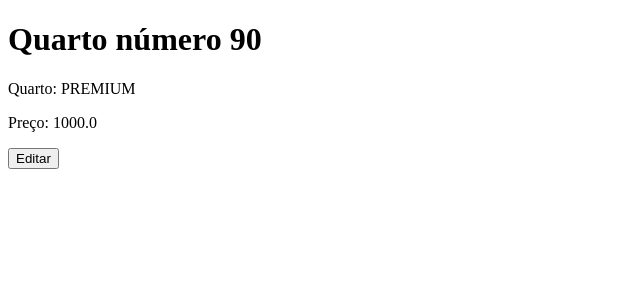
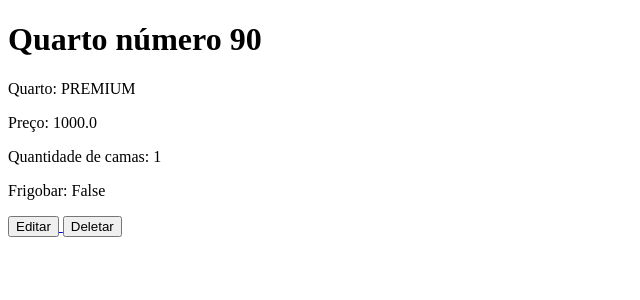
Before and after one commit to BrayanMota/gerencia-hotel, a Django app: page /detalhes/10/ in a window 1280 px wide. Shown: the part 52-352 px from the top of the page, without its empty margins (0-640 px from the left). Run offline with Django 3.2, Linux system fonts and the light colour scheme; data comes from the database, SQL or seed files in the repository; both versions use the stored data as it was after the commit.

Commit message:
Opçao de deletar adicionada e dois campos a mais para adicionar

```diff
--- a/hotel/admin.py
+++ b/hotel/admin.py
@@ -2,4 +2,7 @@ from django.contrib import admin
 from .models import Quarto
 
 # Register your models here.
-admin.site.register(Quarto)
+class QuartoAdmin(admin.ModelAdmin):
+  fields = ('numero', 'nome', 'preco', 'camas', 'frigobar')
+
+admin.site.register(Quarto, QuartoAdmin)
--- a/hotel/forms.py
+++ b/hotel/forms.py
@@ -4,4 +4,4 @@ from hotel.models import Quarto
 class QuartoForm(forms.ModelForm):
   class Meta:
     model = Quarto
-    fields = ('numero', 'nome', 'preco')
+    fields = ('numero', 'nome', 'preco', 'camas', 'frigobar')
--- a/hotel/models.py
+++ b/hotel/models.py
@@ -4,9 +4,11 @@ from django.db import models
 
 class Quarto(models.Model):
   quarto_id = models.AutoField(primary_key=True)
-  nome = models.CharField(blank=True, null=False, max_length=30)
-  numero = models.IntegerField(blank=True, null=False)
-  preco = models.FloatField(blank=True, null=False)
+  nome      = models.CharField(blank=False, null=False, max_length=30)
+  numero    = models.IntegerField(blank=False, null=False)
+  preco     = models.FloatField(blank=False, null=False)
+  camas     = models.IntegerField(blank=False, null=False)
+  frigobar  = models.BooleanField(default=False, blank=False, null=False)
 
   def __str__(self):
       return self.nome
--- a/hotel/templates/detalhes_quarto.html
+++ b/hotel/templates/detalhes_quarto.html
@@ -8,7 +8,14 @@
 <h1>Quarto número {{ quarto.numero }}</h1>
 <p>Quarto: {{ quarto.nome }}</p>
 <p>Preço: {{ quarto.preco}}</p>
+<p>Quantidade de camas: {{ quarto.camas }}</p>
+<p>Frigobar: {{ quarto.frigobar }}</p>
 <a href="{% url 'edita_quarto' quarto_id=quarto.quarto_id %}">
 <input type="button" value="Editar"/>
 </a>
+<!-- <form method="POST"> {% csrf_token %} -->
+<a href="{% url 'exclui_quarto' quarto_id=quarto.quarto_id %}">
+<input type="button" value="Deletar"/>
+</a>
+<!-- </form> -->
 {% endblock %}
--- a/hotel/urls.py
+++ b/hotel/urls.py
@@ -7,4 +7,5 @@ urlpatterns = [
     path('cadastra/', views.cadastra_quarto, name='cadastra_quarto'),
     path('detalhes/<int:quarto_id>/', views.detalhes_quarto, name='detalhes_quarto'),
     path('edita/<int:quarto_id>/', views.edita_quarto, name='edita_quarto'),
+    path('exclui/<int:quarto_id>/', views.exclui_quarto, name='exclui_quarto'),
 ]
--- a/hotel/views.py
+++ b/hotel/views.py
@@ -33,6 +33,7 @@ def detalhes_quarto(request, quarto_id):
   quarto = get_object_or_404(Quarto, pk=quarto_id)
   return render(request, 'detalhes_quarto.html', {'quarto': quarto})
 
-# def exclui_quarto(request, quarto_id):
-#   quarto = get_object_or_404(Quarto, pk=quarto_id)
-#   return render(request, 'edita_quarto.html', {'quarto': quarto})
+def exclui_quarto(request, quarto_id):
+  quarto = get_object_or_404(Quarto, pk=quarto_id)
+  quarto.delete()
+  return redirect('lista_quartos')
```
Also changed, not shown: db.sqlite3, hotel/migrations/0006_auto_20210823_1818.py (added), hotel/migrations/0007_alter_quarto_frigobar.py (added), hotel/static/index.css (added).
